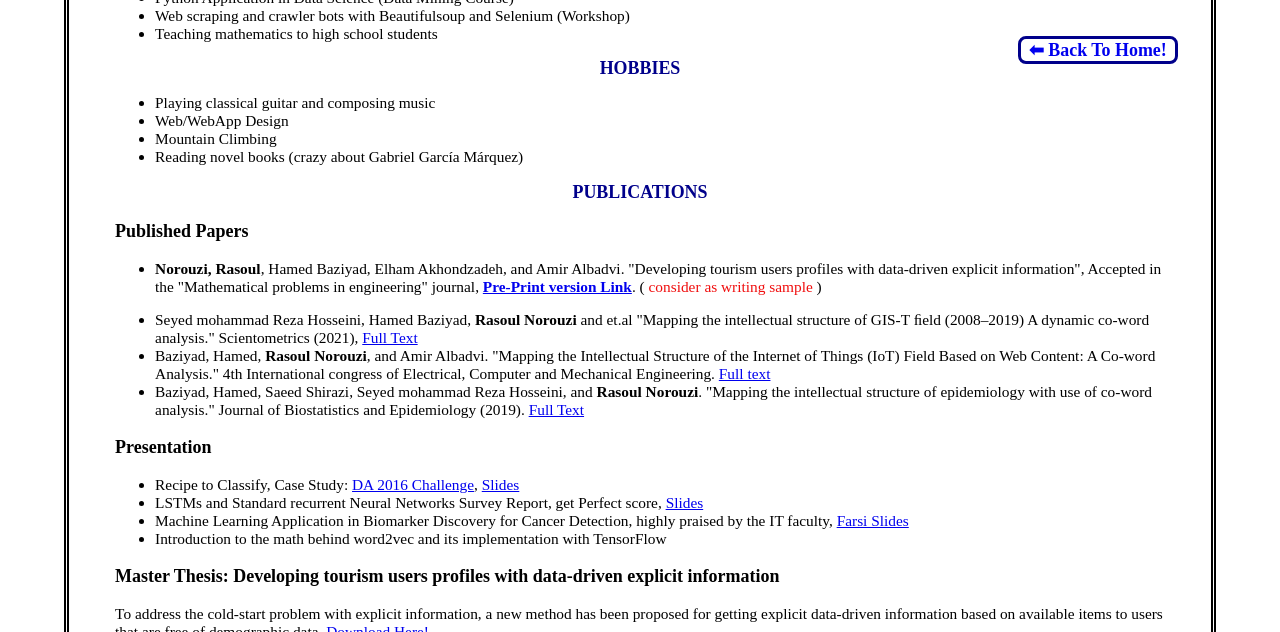
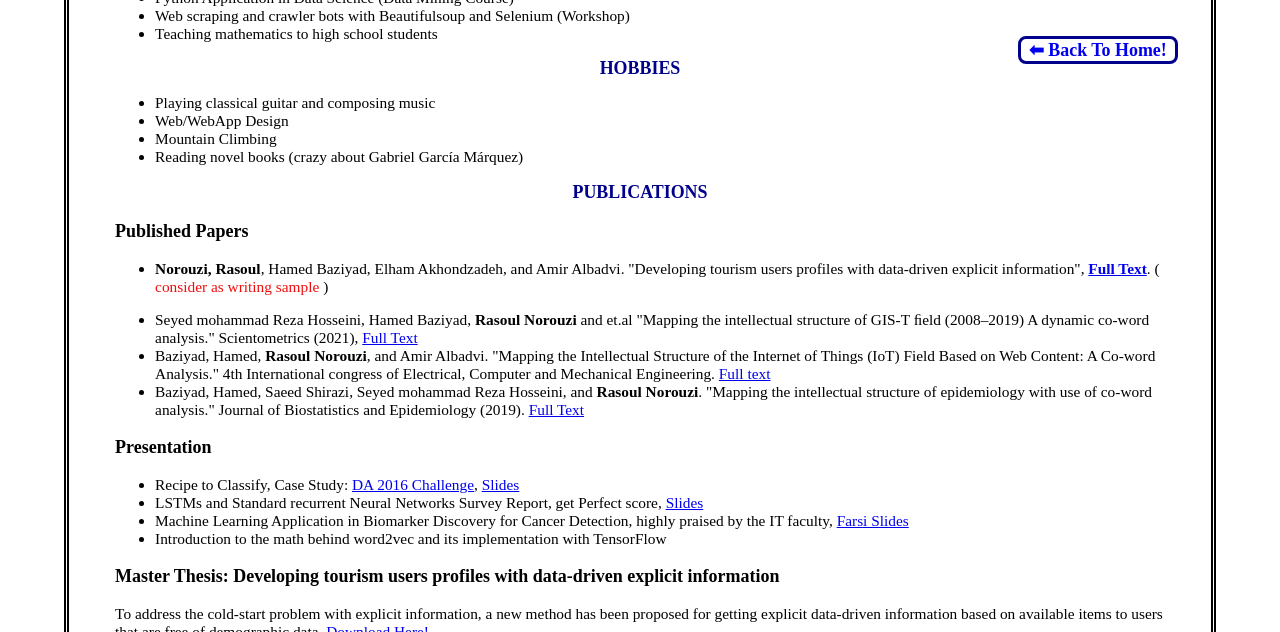
Before and after one commit to rasoulnorouzi/rasoulnorouzi.github.io, a Jekyll site: the page cv.html, which Jekyll copies as it is, in a window 1280 px wide and 900 px high, scrolled down 1889 px, cut to the strip 0-632 px from the top of the window. Built offline with Jekyll 4.4.1, drawn with Linux system fonts in a browser that asks for light colours.

Commit message:
Update cv.html

```diff
--- a/cv.html
+++ b/cv.html
@@ -154,8 +154,7 @@
     <h2 class="title">PUBLICATIONS</h2>
     <h3> Published Papers </h3>
     <ul>
-        <li><p> <b>Norouzi, Rasoul</b>, Hamed Baziyad, Elham Akhondzadeh, and Amir Albadvi. "Developing tourism users profiles with data-driven explicit information", Accepted in the "Mathematical problems in
-        engineering" journal, <a href="https://rasoulnorouzi.github.io/assets/files/MasterThesis_RasoulNorouzi.pdf"><b>Pre-Print version Link</b></a>. (<span style="color:rgb(240, 14, 14);"> consider as writing sample </span>)</p></li>
+        <li><p> <b>Norouzi, Rasoul</b>, Hamed Baziyad, Elham Akhondzadeh, and Amir Albadvi. "Developing tourism users profiles with data-driven explicit information", <a href="https://www.hindawi.com/journals/mpe/2022/6536908/"><b>Full Text</b></a>. (<span style="color:rgb(240, 14, 14);"> consider as writing sample </span>)</p></li>
         <li>Seyed mohammad Reza Hosseini, Hamed Baziyad, <b>Rasoul Norouzi</b> and et.al "Mapping the 	intellectual structure of GIS-T ﬁeld (2008–2019) A dynamic co-word analysis." Scientometrics (2021), <a href="https://link.springer.com/article/10.1007%2Fs11192-020-03840-8">Full Text </a></li>
         <li>Baziyad, Hamed, <b>Rasoul Norouzi</b>, and Amir Albadvi. "Mapping the Intellectual Structure of the Internet of Things (IoT) Field Based on Web Content: A Co-word Analysis." 4th International congress of Electrical, Computer and Mechanical Engineering. <a href="https://www.researchgate.net/publication/343787997_Mapping_the_intellectual_structure_of_the_Internet_of_Things_IoT_field_based_on_web_content_a_co-word_analysis">Full text</a> </li>
         <li>Baziyad, Hamed, Saeed Shirazi, Seyed mohammad Reza Hosseini, and <b>Rasoul Norouzi</b>. "Mapping the intellectual structure of epidemiology with use of co-word analysis." Journal of Biostatistics and Epidemiology (2019). <a href="https://publish.kne-publishing.com/index.php/jbe/article/view/3618">Full Text</a></li>
```
